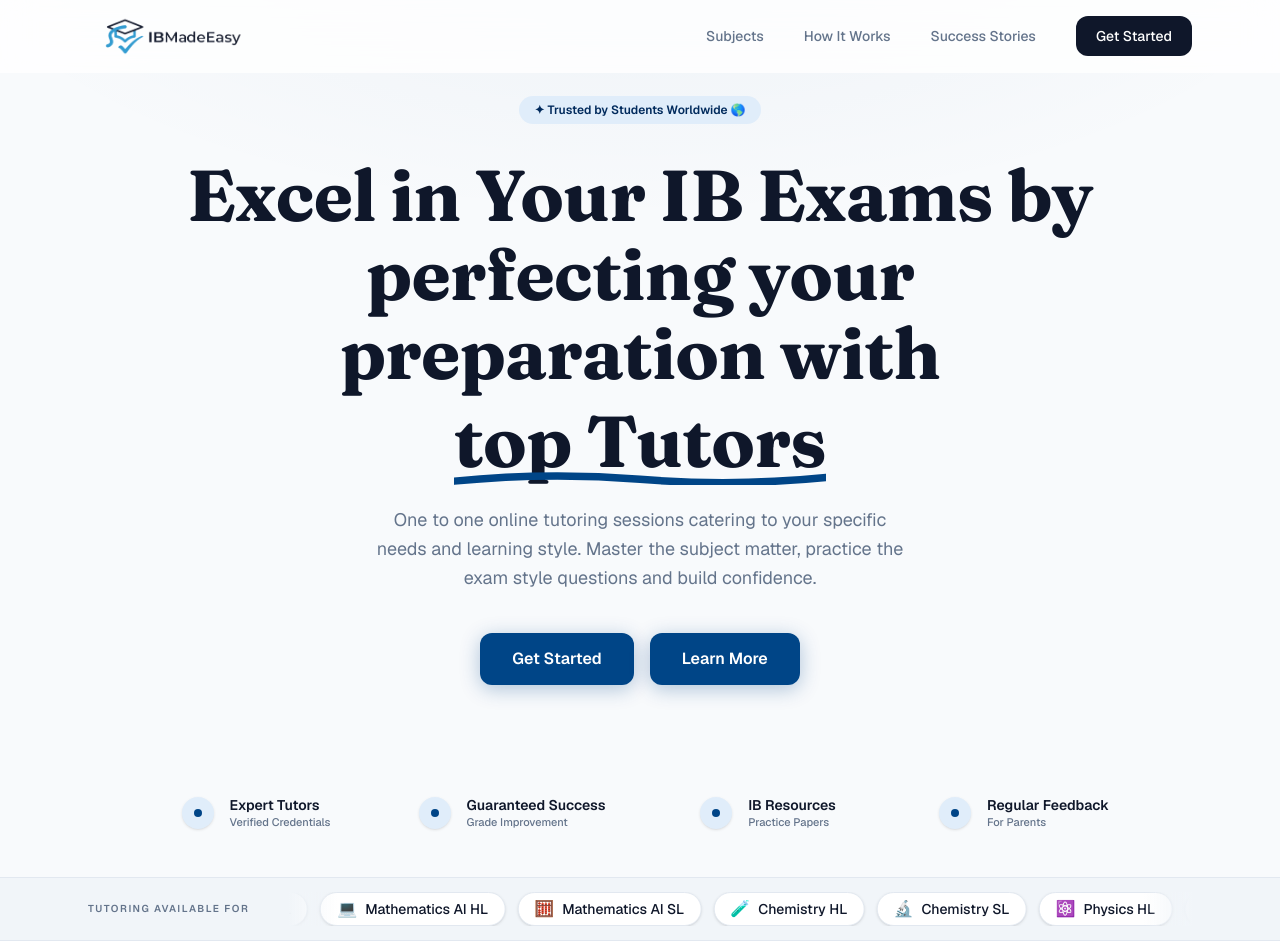
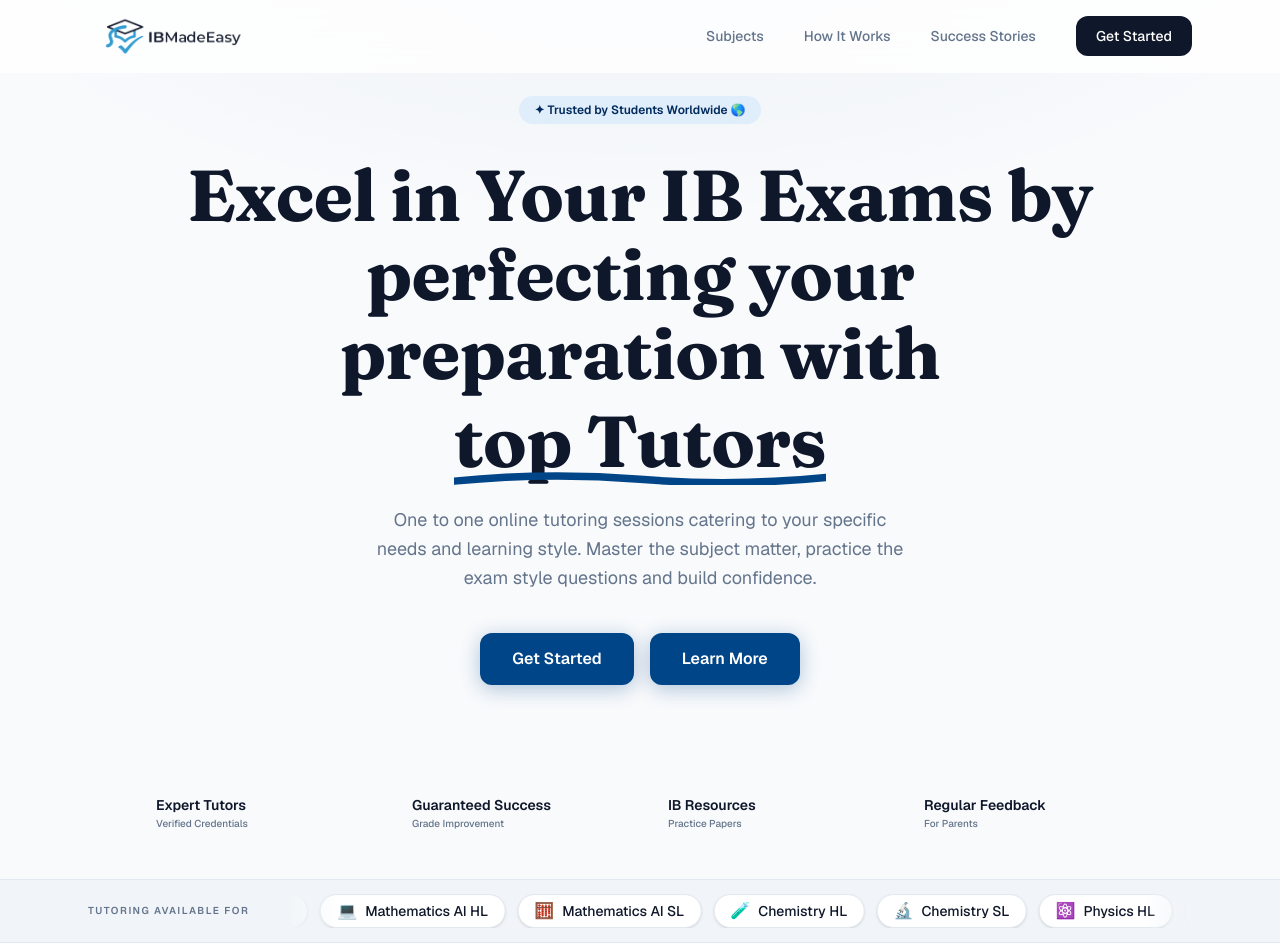
Before and after one commit to Shivamsinghmer/IBOnline, a Next.js app: page / in a window 1280 px wide. Shown: the top 952 px of the page. Built offline with nearby package versions, Linux system fonts and the light colour scheme.

Commit message:
feat: Add Hero section component and foundational global CSS with theme variables and animations.

```diff
--- a/app/globals.css
+++ b/app/globals.css
@@ -56,10 +56,12 @@
 
   html {
     @apply scroll-smooth;
+    overflow-x: hidden;
   }
 
   body {
     @apply bg-background text-foreground font-body;
+    overflow-x: hidden;
     -webkit-font-smoothing: antialiased;
     font-feature-settings: "ss01", "ss02", "cv01", "cv02";
   }
--- a/components/sections/Hero.tsx
+++ b/components/sections/Hero.tsx
@@ -26,7 +26,7 @@ const Hero = () => {
           className="text-3xl sm:text-5xl md:text-6xl lg:text-7xl font-heading font-bold text-[var(--foreground)] leading-[1.2] sm:leading-[1.1] mb-6 tracking-tight animate-fade-up px-2"
           style={{ animationDelay: "100ms", letterSpacing: "-0.01em" }}
         >
-          Excel in Your IB Exams by perfecting your preparation with<br className="hidden sm:block" />
+          Excel in Your IB Exams by perfecting your preparation with<br className="block" />
           <span className="relative inline-block mt-1 sm:mt-2">
             <em className="italic not-italic font-bold font-heading text-[var(--foreground)]">top Tutors</em>
             <svg viewBox="0 0 200 8" className="absolute -bottom-1 left-0 w-full text-[var(--primary)] pointer-events-none" preserveAspectRatio="none">
@@ -68,7 +68,7 @@ const Hero = () => {
         </div>
 
         <div
-          className="grid grid-cols-2 lg:grid-cols-4 gap-y-8 gap-x-4 sm:gap-x-8 md:gap-x-12 w-full animate-fade-up max-w-[1100px] mt-12 sm:mt-16 bg-white sm:bg-transparent p-6 sm:p-0 rounded-sm sm:rounded-none border sm:border-none border-[var(--border)] shadow-sm sm:shadow-none"
+          className="grid grid-cols-2 lg:grid-cols-4 gap-y-6 sm:gap-y-8 gap-x-4 sm:gap-x-8 md:gap-x-12 w-full animate-fade-up max-w-[1100px] mt-12 sm:mt-16 bg-white sm:bg-transparent p-6 sm:p-4 md:p-0 rounded-sm sm:rounded-none border border-[var(--border)] sm:border-none shadow-sm sm:shadow-none"
           style={{ animationDelay: "400ms" }}
         >
           {[
@@ -77,13 +77,10 @@ const Hero = () => {
             { label: "IB Resources", sub: "Practice Papers" },
             { label: "Regular Feedback", sub: "For Parents" },
           ].map((stat, i) => (
-            <div key={i} className="flex items-center gap-3 sm:gap-4 justify-start sm:justify-center px-2">
-              <div className="w-10 h-10 sm:w-8 sm:h-8 bg-[var(--primary-light)] rounded-full flex items-center justify-center shadow-sm shrink-0">
-                <div className="w-2.5 h-2.5 sm:w-2 sm:h-2 bg-[var(--primary)] rounded-full" />
-              </div>
-              <div className="flex flex-col text-left">
-                <span className="text-sm font-semibold text-[var(--foreground)] leading-tight whitespace-nowrap">{stat.label}</span>
-                <span className="text-[11px] text-[var(--muted)] font-medium mt-0.5 leading-none">{stat.sub}</span>
+            <div key={i} className="flex flex-col items-center sm:items-start gap-2 justify-start sm:justify-center text-center sm:text-left px-1">
+              <div className="flex flex-col">
+                <span className="text-sm font-bold text-[var(--foreground)] leading-tight">{stat.label}</span>
+                <span className="text-[10px] text-[var(--muted)] font-medium mt-1 leading-tight">{stat.sub}</span>
               </div>
             </div>
           ))}
```
